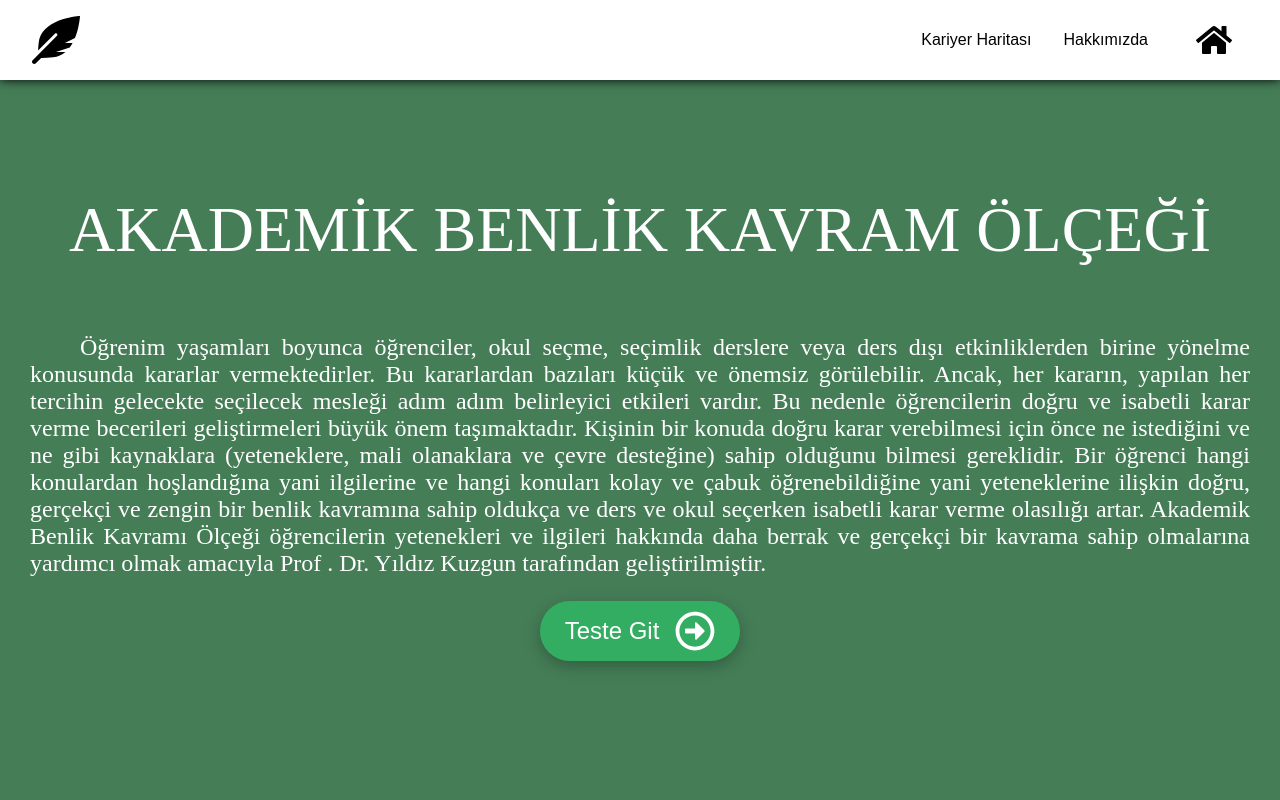
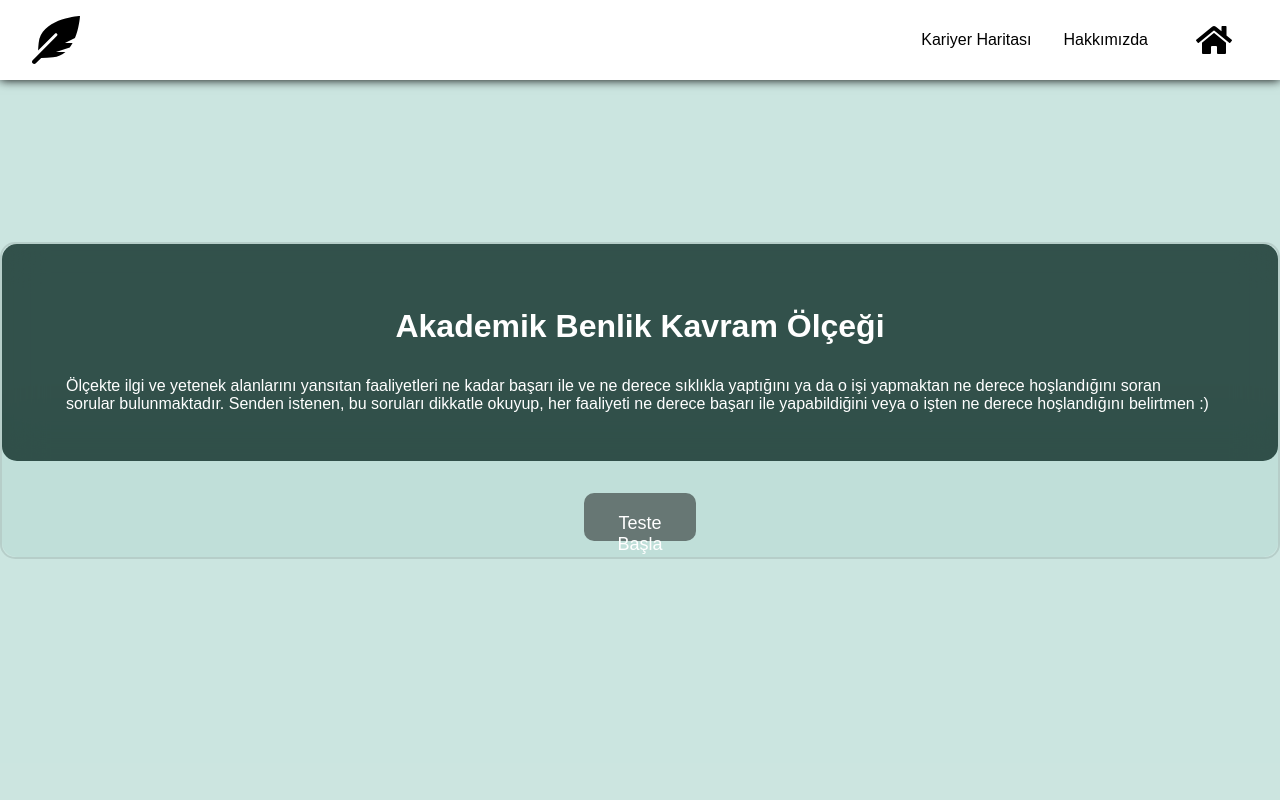
Before and after one commit to serhhan/kariyer-haritam, a React (Create React App) app: page /careermap in a window 1280 px wide. Shown: the top 800 px of the page. Built offline with nearby package versions, Linux system fonts and the light colour scheme.

Commit message:
router added

```diff
--- a/package.json
+++ b/package.json
@@ -11,6 +11,7 @@
     "node-sass": "^5.0.0",
     "react": "^17.0.2",
     "react-dom": "^17.0.2",
+    "react-router-dom": "^5.2.0",
     "react-scripts": "4.0.3",
     "web-vitals": "^1.1.1"
   },
--- a/src/App.js
+++ b/src/App.js
@@ -7,6 +7,13 @@ import Results from "./Components/Results/Results";
 import Navbar from "./Components/Navbar/Navbar";
 import AboutUs from "./Components/AboutUs/AboutUs";
 import Homepage from "./Components/Homepage/Homepage";
+import{
+  BrowserRouter as Router,
+  Switch,
+  Route,
+  Link,
+  Redirect
+} from "react-router-dom"
 
 function App() {
 
@@ -50,7 +57,7 @@ function App() {
     setSanatPoint(0);
     setMuzikPoint(0);
     setSosyalYardimPoint(0);
-
+    setStartGame(false);
   }
   const handleStartGame = () => {
     setStartGame(!startGame);
@@ -116,19 +123,38 @@ function App() {
     }
   };
   return (
+    <Router>
+      <Navbar restartFunction = {restartTest}/>
         <div>
-     <Navbar />
-     <Homepage />
+         <Switch>
+         <Route
+                exact
+                path="/"
+                render={() => {
+                    return (
+
+                      <Redirect to="/home" />
+                    )
+                }}
+          />
+          <Route path="/home">
+            <Homepage restartFunction = {restartTest} />
+          </Route>
+          <Route path = "/aboutus">
+              <AboutUs />
+           </Route>
           <div className ="QuestionArea">
               {startGame ? "" : <QuestionIndex handleStartGame={handleStartGame} />}
               {startGame && index < questions.length ? (
+
+          <Route path = "/careermap">
                 <QuestionContainer
                   {...questions[index]}
                   handleIndex={handleIndex}
                   index = {index}
                   calculatePoint ={calculatePoint}
                   fields = {fields}
-          />
+                /></Route>
               ) : (
                 ""
               )}
@@ -142,8 +168,13 @@ function App() {
                             </div> : ""}
 
             </div>
+
+           <Route path = "/aboutus">
               <AboutUs />
+           </Route>
+            </Switch>
         </div>
+      </Router>
   );
 
 }
--- a/src/Components/AboutUs/AboutUs.js
+++ b/src/Components/AboutUs/AboutUs.js
@@ -1,9 +1,7 @@
 import React from "react";
 import cardPhoto from "../assets/serhan.jpeg"
-
+import { withRouter } from 'react-router-dom';
 import './AboutUs.scss';
-
-
 
 const AboutUs = () => {
 
@@ -60,4 +58,4 @@ const AboutUs = () => {
         </div>
     )
 }
-export default AboutUs;
+export default withRouter(AboutUs);
--- a/src/Components/Homepage/Homepage.js
+++ b/src/Components/Homepage/Homepage.js
@@ -1,8 +1,9 @@
 import React from 'react';
 
 import './Homepage.scss';
+import { Link, withRouter } from 'react-router-dom';
 
-const Homepage = () => {
+const Homepage = ({restartFunction}) => {
     return (
         <header>
         <div class="container">
@@ -11,14 +12,14 @@ const Homepage = () => {
             <h1>AKADEMİK BENLİK KAVRAM ÖLÇEĞİ<br/> </h1>
             <p>Öğrenim yaşamları boyunca öğrenciler, okul seçme, seçimlik derslere veya ders dışı etkinliklerden birine yönelme konusunda kararlar vermektedirler. Bu kararlardan bazıları küçük ve önemsiz görülebilir. Ancak, her kararın, yapılan her tercihin gelecekte seçilecek mesleği adım adım belirleyici etkileri vardır. Bu nedenle öğrencilerin doğru ve isabetli karar verme becerileri geliştirmeleri büyük önem taşımaktadır. Kişinin bir konuda doğru karar verebilmesi için önce ne istediğini ve ne gibi kaynaklara (yeteneklere, mali olanaklara ve çevre desteğine) sahip olduğunu bilmesi gereklidir. Bir öğrenci hangi konulardan hoşlandığına yani ilgilerine ve hangi konuları kolay ve çabuk öğrenebildiğine yani yeteneklerine ilişkin doğru, gerçekçi ve zengin bir benlik kavramına sahip oldukça ve ders ve okul seçerken isabetli karar verme olasılığı artar. Akademik Benlik Kavramı Ölçeği öğrencilerin yetenekleri ve ilgileri hakkında daha berrak ve gerçekçi bir kavrama sahip olmalarına yardımcı olmak amacıyla Prof . Dr. Yıldız Kuzgun tarafından geliştirilmiştir.</p>
             {/* <p>Ölçekte ilgi veyetenek alanlarını yansıtan faaliyetleri ne kadar başarı ile ve ne derece sıklıkla yaptığını ya da o işi yapmaktan ne derece hoşlandığını soran sorular bulunmaktadır. Senden istenen, bu soruları dikkatle okuyup, her faaliyeti ne derece başarı ile yapabildiğini veya o işten ne derece hoşlandığını belirtmen :)</p> */}
-            <button>
+            <Link to="/careermap" class="button" onClick = {restartFunction}>
                 <span>Teste Git</span>
                 <i class="far fa-arrow-alt-circle-right fa-3x"></i>
-            </button>
+            </Link>
         </div>
         </div>
         </header>
     )
 }
 
-export default Homepage;
+export default withRouter(Homepage) ;
--- a/src/Components/Homepage/Homepage.scss
+++ b/src/Components/Homepage/Homepage.scss
@@ -72,7 +72,8 @@ header {
     text-indent: 50px;
   }
 
-  button {
+  .button {
+    text-decoration: none;
     padding: 10px 25px;
     border-radius: 30px;
     display: flex;
--- a/src/Components/Navbar/Navbar.js
+++ b/src/Components/Navbar/Navbar.js
@@ -1,26 +1,30 @@
 import React from "react";
 import './Navbar.scss';
 import '../../all';
-
-const Navbar = () => {
+import {Link} from 'react-router-dom'
+const Navbar = ({restartFunction}) => {
     return (
     <nav>
        <ul className = "nav-list">
            <li className="nav-item">
-               <a href="#">
+               <Link to="/home" onClick = {restartFunction} >
                    <i class="fas fa-feather-alt fa-3x"></i>
-               </a>
+               </Link>
+           </li>
+           <li className="nav-item" >
+               <Link to="/careermap" onClick = {restartFunction}>
+                   Kariyer Haritası
+                </Link>
            </li>
            <li className="nav-item">
-               <a href="#">Kariyer Haritası</a>
+               <Link to="/aboutus" onClick = {restartFunction}>
+                   Hakkımızda
+                </Link>
            </li>
            <li className="nav-item">
-               <a href="#">Hakkımızda</a>
-           </li>
-           <li className="nav-item">
-               <a href="#">
+                <Link to="/home">
                    <i class="fas fa-home fa-2x"></i>
-               </a>
+                </Link>
            </li>
        </ul>
     </nav>
--- a/src/Components/QuestionContainer/QuestionContainer.js
+++ b/src/Components/QuestionContainer/QuestionContainer.js
@@ -1,7 +1,7 @@
 import React from "react";
 import Question from "../Question/Question";
 import Options from "../Options/Options";
-
+import { withRouter } from 'react-router-dom';
 import "./QuestionContainer.scss"
 
 const QuestionContainer = ({
@@ -23,4 +23,4 @@ const QuestionContainer = ({
   );
 };
 
-export default QuestionContainer;
+export default withRouter(QuestionContainer);
--- a/src/Components/Results/ResultChart.js
+++ b/src/Components/Results/ResultChart.js
@@ -2,7 +2,7 @@ import React, { useEffect } from "react";
 import * as am4core from "@amcharts/amcharts4/core";
 import * as am4charts from "@amcharts/amcharts4/charts";
 import am4themes_animated from "@amcharts/amcharts4/themes/animated";
-
+import "./Results.scss";
 /*
 sozelPercentange, sayisalPercentage, uzayPercentage, gozElPercentage,
                     fenPercentage, sosyalPercentage, iknaPercentage, dilPercentage, ticaretPercentage,
@@ -110,6 +110,14 @@ function ResultChart(props) {
                           return chart.colors.getIndex(target.dataItem.index);
                         })
                           chart.exporting.menu = new am4core.ExportMenu();
+                          chart.exporting.menu.items = [{
+                            "label": "Yazdır",
+                            "menu": [
+                              { "type": "png", "label": "PNG" },
+                              // { "type": "json", "label": "JSON" },
+                              { "label": "Print", "type": "print" }
+                            ]
+                          }];
                       }, [])
 
 
--- a/src/Components/Results/Results.js
+++ b/src/Components/Results/Results.js
@@ -1,12 +1,12 @@
 import React from "react";
 import table from "../../NormTable"
 import ResultChart from "./ResultChart"
-
+import "./Results.scss";
 
 function Results({ sozelPoint, sayisalPoint, uzayPoint, gozElKPoint, fenPoint, sosyalPoint, iknaPoint, dilPoint,
   ticaretPoint, ziraatPoint, mekanikPoint, isAyrintiPoint, edebiyatPoint, sanatPoint, muzikPoint, sosyalYardimPoint, restartFunction }) {
-
-  return (
+    try{
+    return (
     <div>
       <div classname="container">
 
@@ -27,11 +27,26 @@ function Results({ sozelPoint, sayisalPoint, uzayPoint, gozElKPoint, fenPoint, s
                     muzikPercentage = {table[muzikPoint]["MÜZİK"]}
                     sosyalYardimPercentage = {table[sosyalYardimPoint]["SOSYAL YARD."]}/>
 
+      <div className="center">
         <button onClick = {restartFunction}>Başa Dön</button>
+      </div>
       </div>
 
     </div>
   );
 }
 
+catch(error){
+    return(
+    <div>
+      <h1>
+         Lütfen testi daha dikkatli çözünüz......
+      </h1>
+      <div className="center">
+        <button onClick = {restartFunction}>Başa Dön</button>
+      </div>
+
+    </div>);
+}
+  }
 export default Results;
--- a/src/Components/Results/Results.scss
+++ b/src/Components/Results/Results.scss
@@ -1,3 +1,37 @@
+$bg-color: linear-gradient(
+  157.61deg,
+  rgba(0, 0, 0, 0.8) 14.53%,
+  rgba(0, 0, 0, 0.3) 89.08%
+);
+$bg-color2: linear-gradient(
+  157.61deg,
+  rgba(255, 255, 255, 0.8) 14.53%,
+  rgba(255, 255, 255, 0.3) 89.08%
+);
+$font-color: white;
+$btn-color: #46457de3;
+$btn-color2: #2dc166b7;
+
+.center{
+    text-align: center;
+}
+button {
+  margin: 0px 30px 0px 30px;
+  padding: 20px;
+  font-size: 18px;
+  border-radius: 15px;
+  border: none;
+  background: $btn-color;
+  color: $font-color;
+  transition: all 100ms ease-out;
+  outline: none;
+  cursor: pointer;
+
+  &:hover {
+    border: 1px solid black;
+    border-radius: 50px;
+  }
+}
 .result-texts{
     display:flex;
     flex-direction: row;
```
Also changed, not shown: 1 other file (tests, documents, lock files or other folders). Lines whose indentation alone changed are shown as unchanged.
